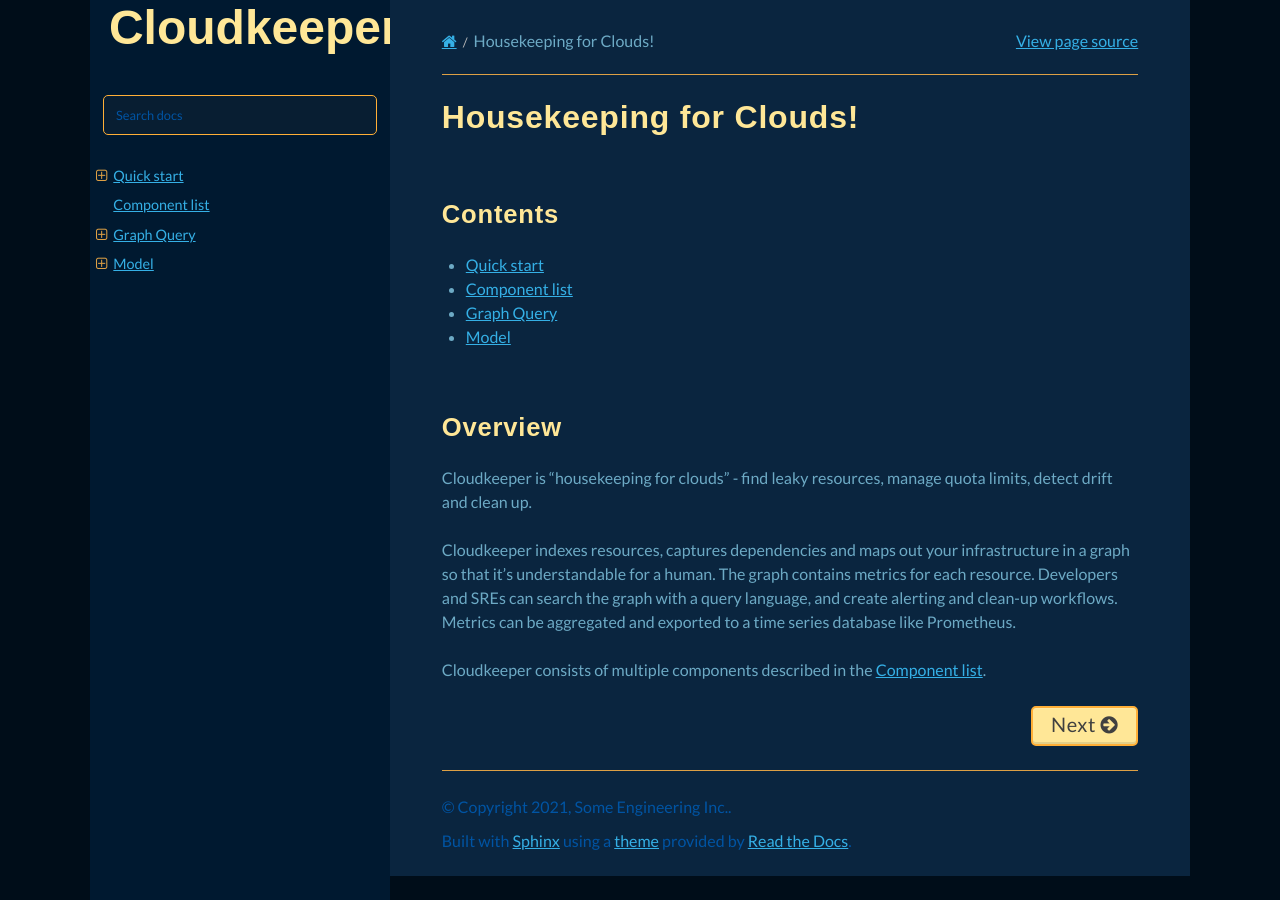
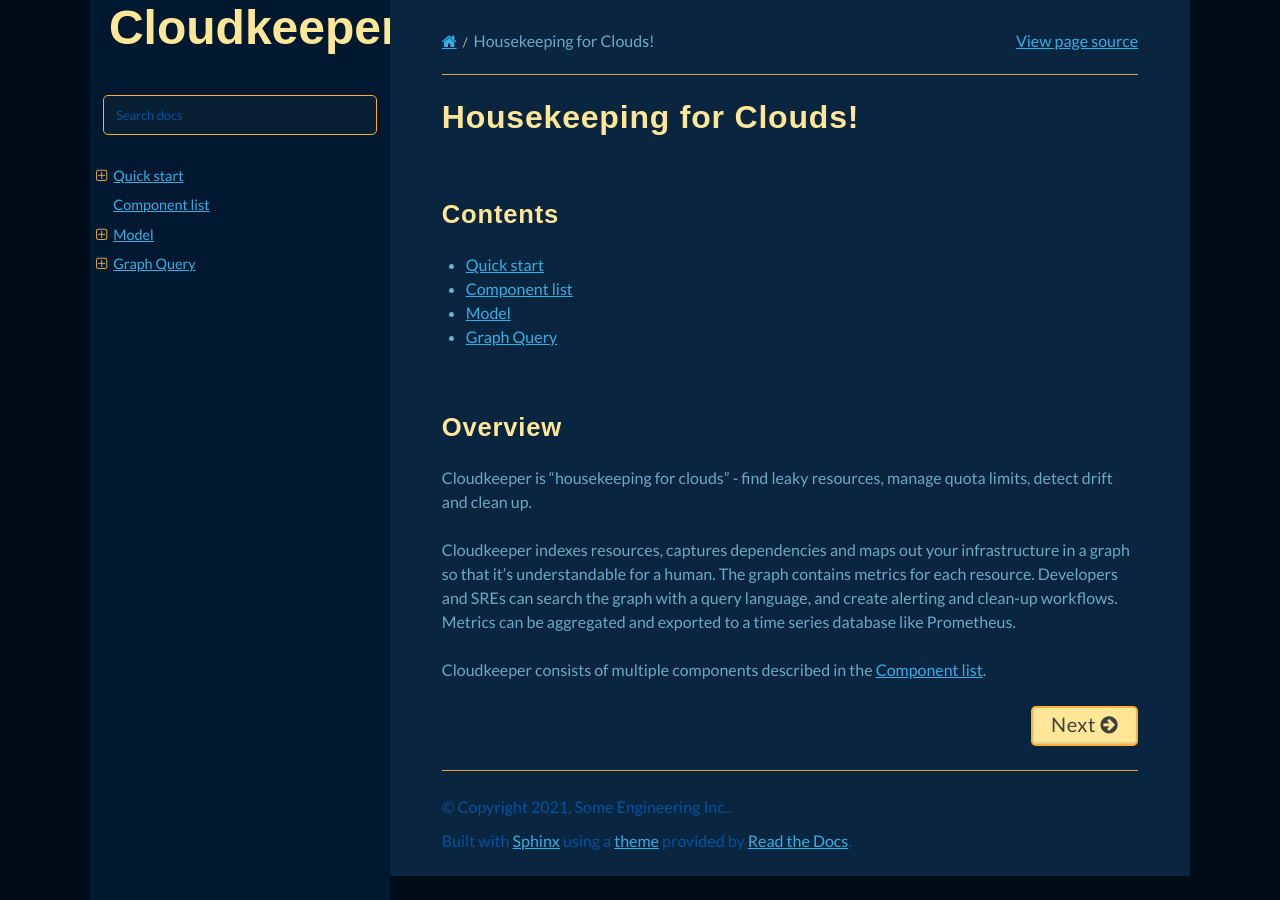
Before and after one commit to someengineering/fixinventory, a Sphinx documentation site: the page built from docs/source/index.rst, in a window 1280 px wide. Built offline with Sphinx 7.4.7 and the Read the Docs theme 2.0.0, drawn with Linux system fonts in a browser that asks for light colours; some web fonts are replaced.

```diff
--- a/docs/source/index.rst
+++ b/docs/source/index.rst
@@ -7,8 +7,8 @@ Contents
 
    start
    component-list
+   model
    query
-   model
 
 Overview
 ********
```
Also changed, not shown: docs/source/_static/images/ec2_volume_example.svg (added), docs/source/_static/images/resource.svg (added), docs/source/_static/images/resource_example.svg (added).
